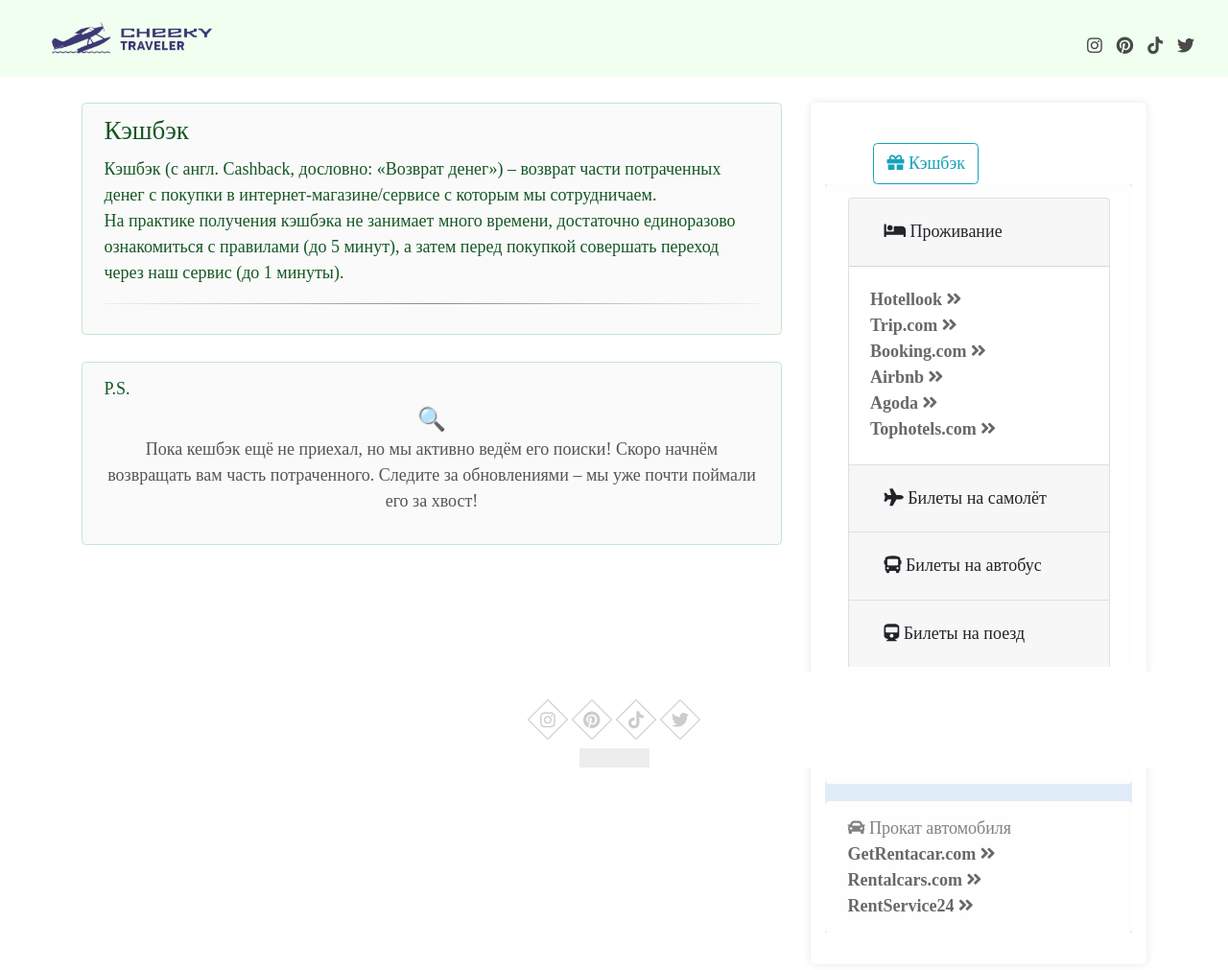
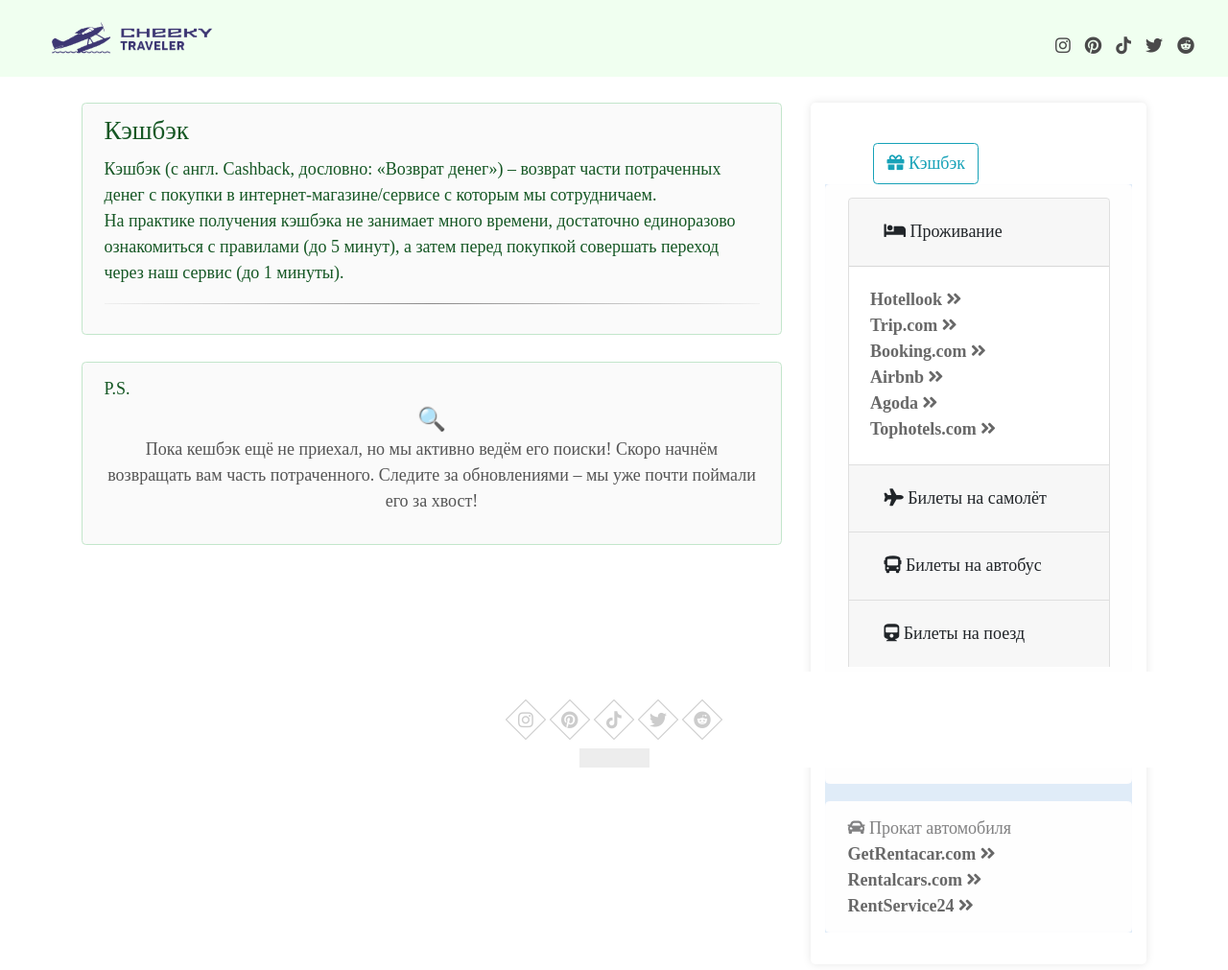
Before and after one commit to vanguar/freetour, a Django app: page /kback/ in a window 1280 px wide. Shown: the top 1011 px of the page at 96% size. Run offline with Django 3.2, Linux system fonts and the light colour scheme; some libraries are stand-ins or nearby versions; grey boxes are pictures that could not be loaded.

Commit message:
Добавил ссылки на Reddit

```diff
--- a/blog/templates/blog/footer.html
+++ b/blog/templates/blog/footer.html
@@ -10,6 +10,7 @@
     <!--<a href=""><i class="fa fa-youtube" aria-hidden="true"></i></a>-->
 	<a href="https://www.tiktok.com/@freetour_ua" target="_blank"><i class="fab fa-tiktok"></i></a>
 	<a href="https://x.com/MAX_00008" target="_blank"><i class="fab fa-twitter"></i></a>
+	<a href="https://www.reddit.com/user/freetourua/" target="_blank"><i class="fab fa-reddit"></i></a>
 </footer>
 
 <div class="subfooter">
--- a/blog/templates/blog/headline.html
+++ b/blog/templates/blog/headline.html
@@ -28,6 +28,9 @@
 				<a href="https://x.com/MAX_00008" target="_blank">
                    <i class="fab fa-twitter"></i>
                 </a>
+				<a href="https://www.reddit.com/user/freetourua/" target="_blank">
+                   <i class="fab fa-reddit"></i>
+                </a>
 
                 </div>
             </div>
--- a/blog/templates/blog/post_detail.html
+++ b/blog/templates/blog/post_detail.html
@@ -140,6 +140,9 @@
 				<a href="https://x.com/MAX_00008" target="_blank">
                    <i class="fab fa-twitter"></i>
                 </a>
+				<a href="https://www.reddit.com/user/freetourua/" target="_blank">
+                   <i class="fab fa-reddit"></i>
+                </a>
 
                 </div>
 
```
